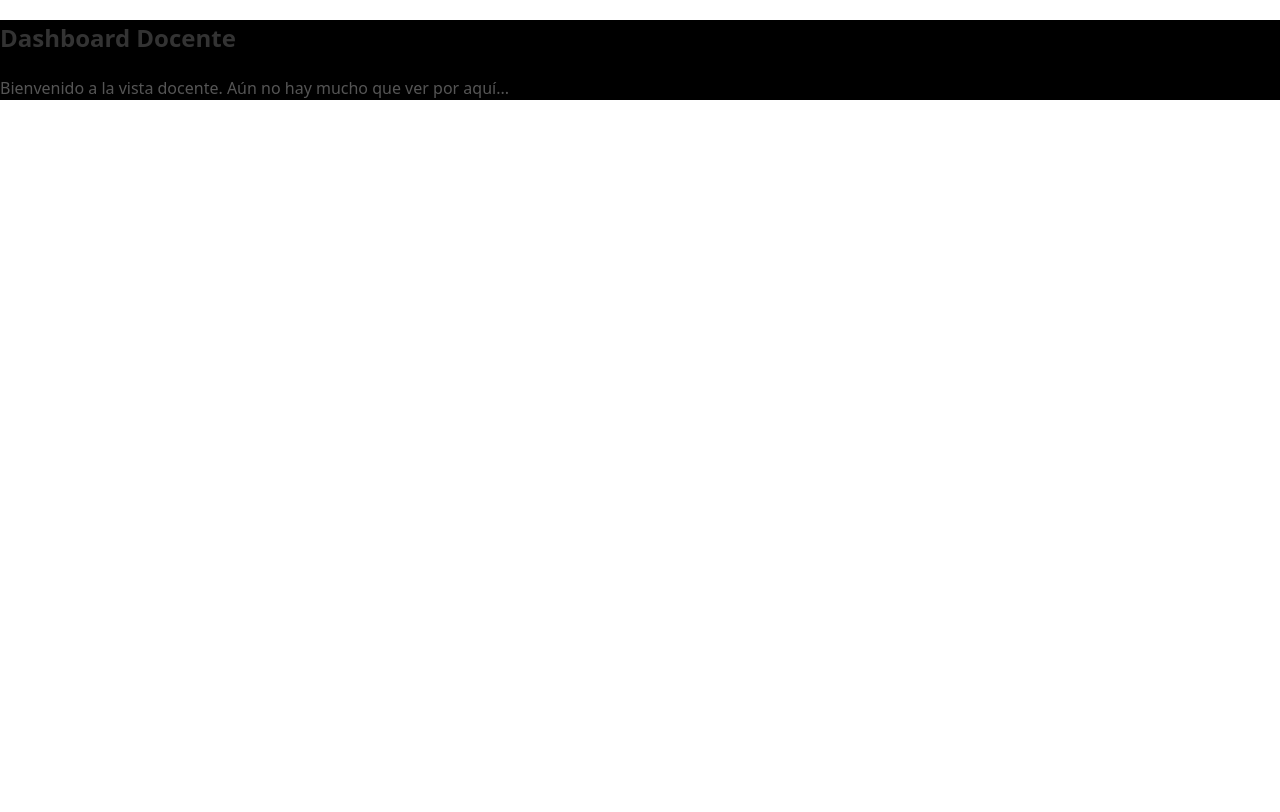
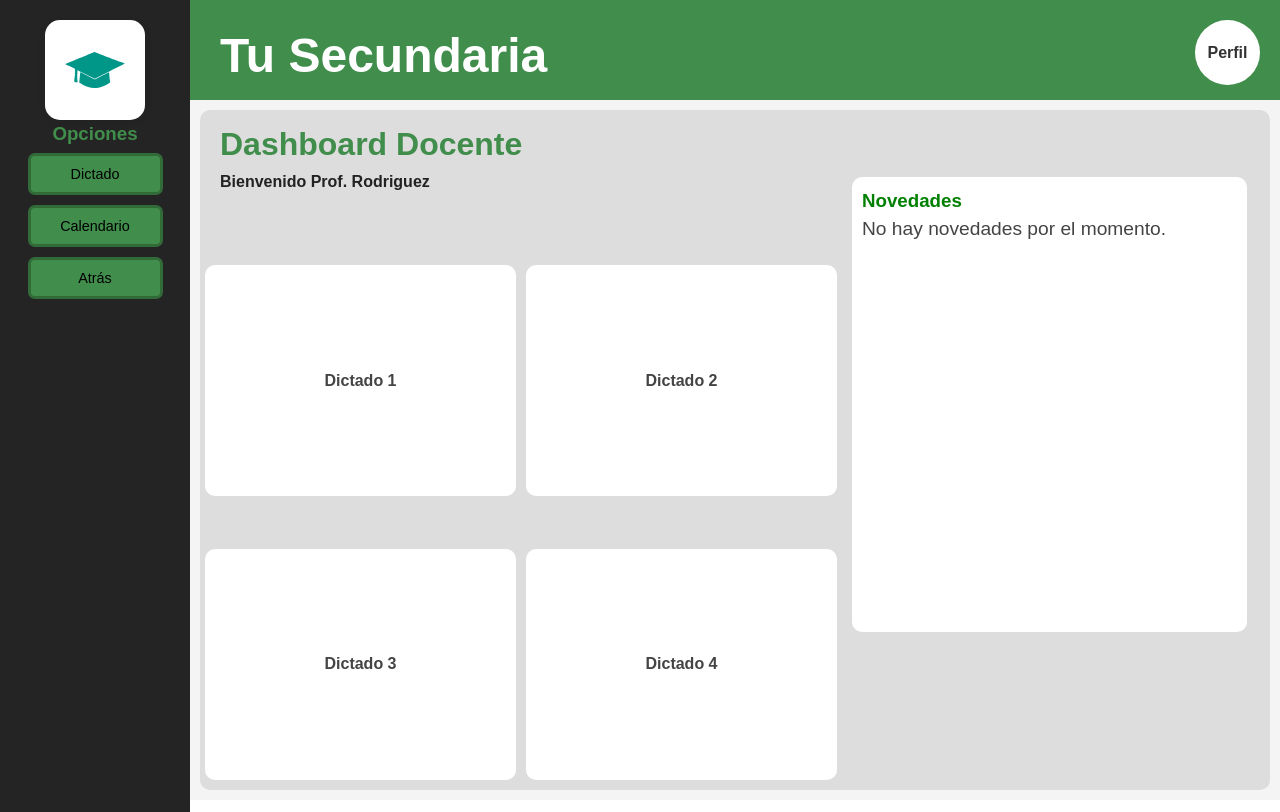
Before and after one commit to MartinianoLeonCorrea/frontendapp_tpGS, a React (Vite) app: page /docente/dashboard in a window 1280 px wide. Built offline with nearby package versions, Linux system fonts and the light colour scheme.

Commit message:
avance en la vista del alumno, sin funcionalidad

```diff
--- a/package.json
+++ b/package.json
@@ -10,7 +10,9 @@
     "preview": "vite preview"
   },
   "dependencies": {
+    "dayjs": "^1.11.14",
     "react": "^19.1.0",
+    "react-big-calendar": "^1.19.4",
     "react-dom": "^19.1.0",
     "react-router-dom": "^7.7.1"
   },
--- a/src/App.css
+++ b/src/App.css
@@ -13,16 +13,16 @@
   display: flex;
   flex-direction: column;
   width: calc(100% - 190px);
-  height: 100%;
+  min-height: 100%;
   margin-left: 190px;
-  position: fixed;
+  flex-wrap: wrap;
 }
 
 .main-content h2 {
-  color: black;
-  margin-bottom: 10px;
+  color: #418e4c;
   font-size: 3rem;
-  justify-self: flex-start;
+  font-weight: bold;
+  padding: 10px;
 }
 
 .main-content p {
@@ -33,28 +33,63 @@
 
 .main-header {
   background-color: #418e4c;
-  width: 97vw;
+  width: 100vw;
   height: 100px;
+  position: fixed;
+  top: 0;
+  left: 0;
+  z-index: 1;
 }
 
 .header-title {
   color: white;
-  font-size: 2rem;
+  font-size: 3rem;
   font-weight: bold;
   margin: 0;
   position: fixed;
   left: 220px;
-  top: 35px;
+  top: 30px;
 }
 
 .body {
   background: #dddddd;
   border-radius: 10px;
   flex: 1;
+  display: grid;
+  grid-template-columns: 60% 35%;
+  grid-template-rows: 80% 25%;
+  gap: 10px;
+  align-items: flex-end;
   align-content: center;
-  margin: 10px;
+  margin: 110px 10px 10px 10px;
   height: auto;
   width: auto;
+}
+
+#titulo {
+  position: fixed;
+  padding-top: 20px;
+  top: 100px;
+  left: 210px;
+  margin: 0;
+  font-size: 2rem;
+}
+#subtitulo {
+  position: fixed;
+  padding: 10px;
+  top: 160px;
+  left: 210px;
+  margin: 0;
+  color: #222;
+  font-size: 1rem;
+  font-weight: bold;
+}
+
+hr {
+  position: absolute;
+  top: 103px;
+  width: 95%;
+  border: 1px solid #6e6e6e;
 }
 
 .button-row {
@@ -77,6 +112,21 @@
   background-color: #306b38;
 }
 
+button {
+  background-color: #418e4c;
+  color: black;
+  border: none;
+  border-radius: 7px;
+  padding: 15px 30px;
+  font-size: 1rem;
+  cursor: pointer;
+  font-weight: bold;
+}
+
+button:hover {
+  background-color: #306b38;
+}
+
 .sidebar {
   width: 150px;
   background-color: #242424;
@@ -93,7 +143,6 @@
 
 .sidebar button {
   background-color: #418e4c;
-  color: black;
   border: none;
   border-radius: 7px;
   padding: 10px;
@@ -101,6 +150,22 @@
   text-align: center;
   margin: 5px 0;
   border: 3px solid #306b38;
+  cursor: pointer;
+  font-size: 0.9rem;
+  font-weight: 500;
+  transition: all 0.3s ease;
+}
+
+.sidebar button:hover {
+  background-color: #306b38;
+  color: white;
+  transform: translateY(-1px);
+  box-shadow: 0 2px 4px rgba(0, 0, 0, 0.2);
+}
+
+.sidebar button:active {
+  transform: translateY(0);
+  box-shadow: 0 1px 2px rgba(0, 0, 0, 0.2);
 }
 .sidebar h3 {
   color: #418e4c;
@@ -113,7 +178,7 @@
   border-radius: 35px;
   position: fixed;
   top: 20px;
-  right: 10px;
+  right: 20px;
   z-index: 2;
   display: flex;
   justify-content: center;
@@ -153,6 +218,7 @@ h2 {
 
 h3 {
   color: green;
+  margin: 0;
 }
 
 .search-section {
@@ -204,3 +270,74 @@ p {
 ul {
   color: #222;
 }
+
+#cajas {
+  grid-column: 1 / 2;
+  grid-row: 1 / 3;
+  align-self: end;
+  display: flex;
+  justify-content: space-evenly;
+  width: 100%;
+  height: 80%;
+  align-content: space-evenly;
+  bottom: 1px;
+  /*border: 3px solid black;*/
+  border-radius: 10px;
+  flex: 3;
+  flex-direction: column;
+}
+
+#columna {
+  display: flex;
+  height: 47%;
+  width: 100%;
+  justify-content: space-evenly;
+  align-items: center;
+}
+
+#caja {
+  margin: 5px;
+  height: 85%;
+  width: 80%;
+  background-color: white;
+  border-radius: 10px;
+  align-items: center;
+  display: flex;
+  justify-content: center;
+  font-weight: bold;
+}
+#caja p {
+  font-size: 1rem;
+  margin: 0;
+}
+.calendario {
+  width: 80%;
+  height: 75vh;
+  background-color: #c2bebe;
+}
+
+.rbc-calendar {
+  width: 100% !important;
+  min-width: 300px;
+}
+
+.novedades {
+  grid-column: 2 / 3;
+  grid-row: 1 / 2;
+  width: 100%;
+  height: 80%;
+  background-color: #ffffff;
+  min-width: 220px;
+  border-radius: 10px;
+  padding: 10px;
+}
+
+.proximo-examen {
+  grid-column: 2 / 3;
+  grid-row: 2 / 3;
+  width: 100%;
+  height: 80%;
+  background-color: #ffffff;
+  border-radius: 10px;
+  padding: 10px;
+}
--- a/src/App.jsx
+++ b/src/App.jsx
@@ -3,29 +3,38 @@ import {
   Routes,
   Route,
   useNavigate,
+  Outlet,
 } from 'react-router-dom';
 import './App.css';
 import Header from './components/Header';
 import DashboardAlumno from './pages/alumno/DashboardAlumno';
 import DashboardDocente from './pages/docente/DashboardDocente';
 import MateriasAlumno from './pages/alumno/MateriasAlumno';
-import RegistrarAlumno from './pages/docente/RegistrarAlumno';
+import RegistrarAlumno from './pages/RegistrarAlumno';
 import Sidebar from './components/Sidebar';
+import CalendarioPage from './pages/CalendarioPage';
 
-// Componente Home sin el header
-function Home() {
-  const navigate = useNavigate();
+const Layout = () => {
   return (
-    <>
     <div className="app-container">
       <Sidebar />
-
       <div className="perfil-box">
         <p>Perfil</p>
       </div>
       <div className="main-content">
         <Header title="Tu Secundaria" />
         <div className="body">
+          <Outlet />
+        </div>
+      </div>
+    </div>
+  );
+};
+
+function Home() {
+  const navigate = useNavigate();
+  return (
+    <>
       <div className="button-row">
         <button onClick={() => navigate('/alumno/dashboard')}>
           Vista Alumno
@@ -33,12 +42,7 @@ function Home() {
         <button onClick={() => navigate('/docente/dashboard')}>
           Vista Docente
         </button>
-              <button onClick={() => navigate('/docente/registrar')}>
-                Registrar Alumno
-              </button>
-            </div>
-          </div>
-        </div>
+        <button onClick={() => navigate('/registrar')}>Registrar Alumno</button>
       </div>
     </>
   );
@@ -48,11 +52,14 @@ function App() {
   return (
     <Router>
       <Routes>
-        <Route path="/" element={<Home />} />
-        <Route path="/alumno/dashboard" element={<DashboardAlumno />} />
-        <Route path="/docente/dashboard" element={<DashboardDocente />} />
-        <Route path="/docente/registrar" element={<RegistrarAlumno />} />
-        <Route path="/alumno/materias" element={<MateriasAlumno />} />
+        <Route path="/" element={<Layout />}>
+          <Route index element={<Home />} />
+          <Route path="alumno/dashboard" element={<DashboardAlumno />} />
+          <Route path="alumno/materias" element={<MateriasAlumno />} />
+          <Route path="docente/dashboard" element={<DashboardDocente />} />
+          <Route path="registrar" element={<RegistrarAlumno />} />
+          <Route path="calendario" element={<CalendarioPage />} />
+        </Route>
       </Routes>
     </Router>
   );
--- a/src/components/Sidebar.jsx
+++ b/src/components/Sidebar.jsx
@@ -1,14 +1,47 @@
 // components/Sidebar.jsx
+import { useLocation, useNavigate } from 'react-router-dom';
 
 const Sidebar = () => {
+  const location = useLocation();
+  const navigate = useNavigate();
+
+  const isAlumno = location.pathname.startsWith('/alumno');
+  const isDocente = location.pathname.startsWith('/docente');
+
+  const handleBack = () => {
+    navigate(-1);
+  };
+  const handleCalendario = () => {
+    navigate('/calendario');
+  };
   return (
     <div className="sidebar">
       <div className="logo-box">
         <img src="/icono.svg" alt="Imagen Logo" className="logo-img" />
       </div>
       <h3>Opciones</h3>
-      <button>Calendario</button>
-      <button>Atrás</button>
+
+      {/* Botones para Alumno */}
+      {isAlumno && (
+        <>
+          <button onClick={() => navigate('/alumno/examenes')}>Exámenes</button>
+          <button onClick={() => navigate('/alumno/asistencias')}>
+            Asistencias
+          </button>
+          <button onClick={() => navigate('/alumno/notas')}>Notas</button>
+        </>
+      )}
+
+      {/* Botones para Docente */}
+      {isDocente && (
+        <>
+          <button onClick={() => navigate('/docente/dictado')}>Dictado</button>
+        </>
+      )}
+
+      {/* Botones base */}
+      <button onClick={handleCalendario}>Calendario</button>
+      <button onClick={handleBack}>Atrás</button>
     </div>
   );
 };
--- /dev/null
+++ b/src/pages/CalendarioPage.jsx
@@ -0,0 +1,26 @@
+import { Calendar, dayjsLocalizer } from 'react-big-calendar';
+import 'react-big-calendar/lib/css/react-big-calendar.css';
+import dayjs from 'dayjs';
+
+function CalendarioPage() {
+  const localizer = dayjsLocalizer(dayjs);
+  const events = [
+    {
+      start: new Date(2025, 8, 13), // 13 de agosto de 2025
+      end: new Date(2025, 8, 13, 1), // 1 hora más tarde
+      title: 'Evento de prueba',
+    },
+  ];
+  return (
+    <div className="calendario">
+      <Calendar
+        localizer={localizer}
+        events={events}
+        startAccessor="start"
+        endAccessor="end"
+      />
+    </div>
+  );
+}
+
+export default CalendarioPage;
--- a/src/pages/alumno/DashboardAlumno.jsx
+++ b/src/pages/alumno/DashboardAlumno.jsx
@@ -1,16 +1,33 @@
-import { useNavigate } from 'react-router-dom';
-import Sidebar from '../../components/Sidebar';
-
 function DashboardAlumno() {
-  const navigate = useNavigate();
   return (
     <>
-      <Sidebar />
-      <div className="home-container">
-        <h2>Dashboard Alumno</h2>
-        <button onClick={() => navigate('/alumno/materias')}>
-          Ver listado materias
-        </button>
+      <h2 id="titulo">Dashboard Alumno</h2>
+      <h3 id="subtitulo">Bienvenido Alumno</h3>
+      <div id="cajas">
+        <div id="columna">
+          <div id="caja">
+            <p>Materia 1</p>
+          </div>
+          <div id="caja">
+            <p>Materia 2</p>
+          </div>
+        </div>
+        <div id="columna">
+          <div id="caja">
+            <p>Materia 3</p>
+          </div>
+          <div id="caja">
+            <p>Materia 4</p>
+          </div>
+        </div>
+      </div>
+      <div className="novedades">
+        <h3>Novedades</h3>
+        <p>No hay novedades por el momento.</p>
+      </div>
+      <div className="proximo-examen">
+        <h3>Próximo Exámen</h3>
+        <p>No hay exámenes programados.</p>
       </div>
     </>
   );
--- a/src/pages/alumno/MateriasAlumno.jsx
+++ b/src/pages/alumno/MateriasAlumno.jsx
@@ -42,9 +42,8 @@ function MateriasAlumno() {
   };
 
   return (
-    <div className="app-container">
-      <h1>Gestión TU SECUNDARIA</h1>
-      <h2>Listado Materias</h2>
+    <div className="body">
+      <h2 id="titulo">Listado Materias</h2>
       <div className="search-section">
         <input
           type="text"
@@ -63,10 +62,6 @@ function MateriasAlumno() {
           <p>Descripción: {materiaEncontrada.descripcion}</p>
         </div>
       )}
-
-      <hr />
-
-      <h2>Listado de Materias</h2>
       {materias.length > 0 ? (
         <ul>
           {materias.map((materia) => (
--- a/src/pages/docente/DashboardDocente.jsx
+++ b/src/pages/docente/DashboardDocente.jsx
@@ -1,9 +1,31 @@
 function DashboardDocente() {
   return (
-    <div className="home-container">
-      <h2>Dashboard Docente</h2>
-      <p>Bienvenido a la vista docente. Aún no hay mucho que ver por aquí...</p>
-    </div>
+    <>
+      <h2 id="titulo">Dashboard Docente</h2>
+      <h3 id="subtitulo">Bienvenido Prof. Rodriguez</h3>
+      <div id="cajas">
+        <div id="columna">
+          <div id="caja">
+            <p>Dictado 1</p>
+          </div>
+          <div id="caja">
+            <p>Dictado 2</p>
+          </div>
+        </div>
+        <div id="columna">
+          <div id="caja">
+            <p>Dictado 3</p>
+          </div>
+          <div id="caja">
+            <p>Dictado 4</p>
+          </div>
+        </div>
+      </div>
+      <div className="novedades">
+        <h3>Novedades</h3>
+        <p>No hay novedades por el momento.</p>
+      </div>
+    </>
   );
 }
 
```
Also changed, not shown: src/components/GridMaterias.jsx (added, +43 -0 lines), src/pages/alumno/MateriaPage.jsx (added, +9 -0 lines), src/pages/RegistrarAlumno.jsx (renamed from src/pages/docente/RegistrarAlumno.jsx), 1 other file (tests, documents, lock files or other folders). Lines whose indentation alone changed are shown as unchanged.
